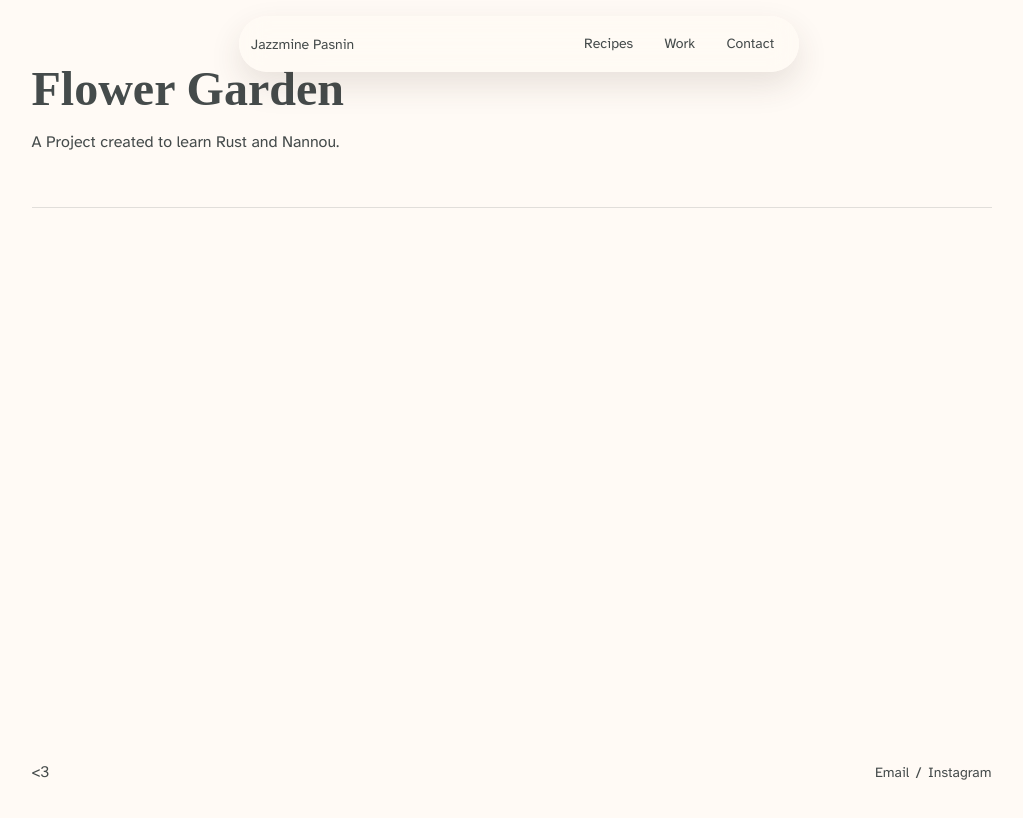
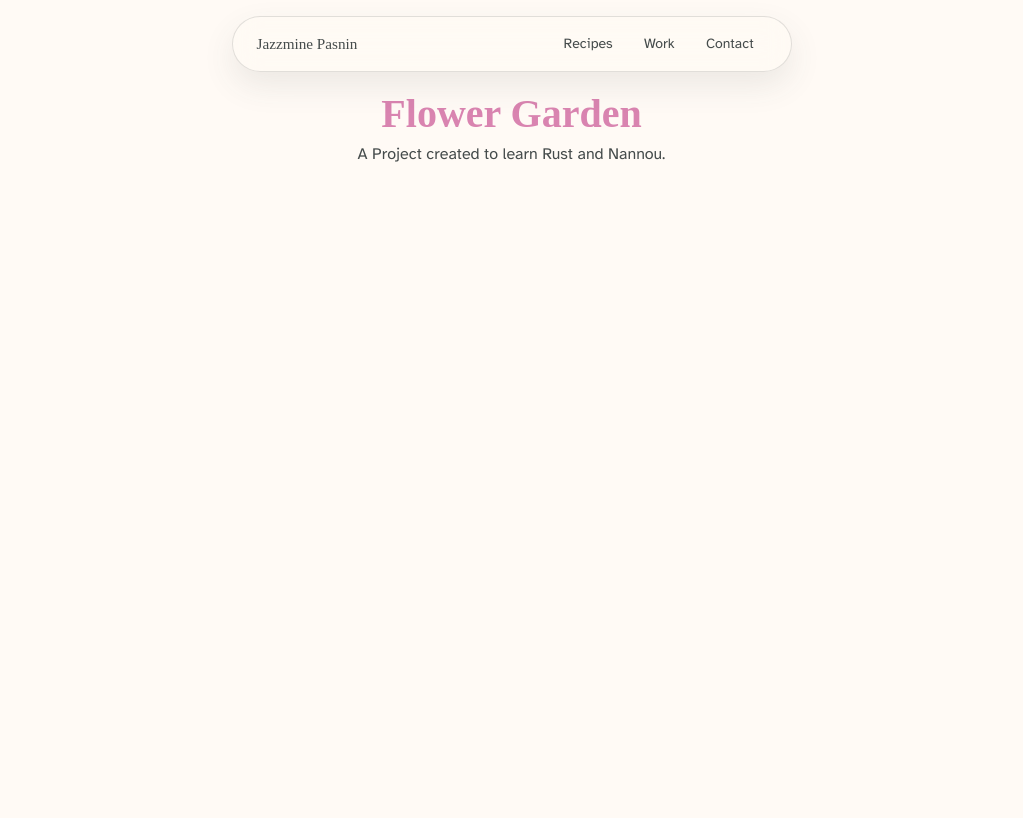
Before and after one commit to Jazzmoin/portfolio, a SvelteKit app: page /work/flower-garden in a window 1280 px wide. Shown: the top 818 px of the page, without its empty margins (121-1144 px from the left). Built offline with nearby package versions, Linux system fonts and the light colour scheme; no server answers; a web font is replaced by a local one.

Commit message:
removed footer and resized canvas

```diff
--- a/src/routes/+layout.svelte
+++ b/src/routes/+layout.svelte
@@ -1,4 +1,5 @@
 <script lang="ts">
+    import { page } from "$app/state";
     import "./layout.css";
 
     const pages = [
@@ -14,12 +15,13 @@
     ];
 
     let { children } = $props();
+    let showFooter = $derived(page.url.pathname !== "/work/flower-garden");
 </script>
 
 <div class="app">
     <header>
         <div class="header-inner">
-            <a href="/">Jazzmine Pasnin</a>
+            <a class="brand-link" href="/">Jazzmine Pasnin</a>
 
             <nav>
                 <p class="nav-links">
@@ -33,6 +35,7 @@
 
     <main>{@render children()}</main>
 
+    {#if showFooter}
         <footer class="footer">
             <div class="footer-inner">
                 <p class="footer-message">&lt;3</p>
@@ -44,18 +47,18 @@
                 </div>
             </div>
         </footer>
+    {/if}
 </div>
 
 <style>
     header {
         font-family: var(--font-mono);
-        position: fixed;
+        position: sticky;
         top: 1rem;
-        left: 50%;
         z-index: 4;
         width: min(calc(100% - 1.5rem), 35rem);
         height: var(--header-height);
-        transform: translateX(-50%);
+        margin: 1rem auto 0;
     }
 
     .app {
@@ -74,14 +77,25 @@
         align-items: center;
         width: 100%;
         margin-inline: auto;
-        padding: 0.55rem 0.75rem;
+        padding: 0.5rem 1.5rem;
         box-sizing: border-box;
         height: 100%;
-        border: 1px solid var(--color-line);
+        border: 1px solid color-mix(in srgb, var(--color-text) 16%, transparent);
         border-radius: 999px;
-        background-color: rgba(255, 250, 245, 0.82);
-        box-shadow: 0 0.85rem 2rem rgba(66, 51, 45, 0.12);
+        background-color: color-mix(
+            in srgb,
+            var(--color-background) 82%,
+            transparent
+        );
+        box-shadow: 0 0.85rem 2rem
+            color-mix(in srgb, var(--color-text) 10%, transparent);
         backdrop-filter: blur(14px);
+    }
+
+    .brand-link {
+        font-family: var(--font-serif);
+        font-size: 0.95rem;
+        line-height: 1;
     }
 
     .nav-links {
@@ -100,7 +114,8 @@
     }
 
     .nav-link:hover {
-        background: rgba(245, 202, 195, 0.55);
+        background: color-mix(in srgb, var(--color-accent-1) 15%, transparent);
+        color: var(--color-accent-1);
         transform: translateY(-1px);
     }
 
@@ -110,7 +125,7 @@
 
     .footer {
         font-family: var(--font-mono);
-        background: var(--color-bg-1);
+        background: var(--color-background);
     }
 
     .footer-inner {
@@ -121,7 +136,8 @@
         margin-inline: auto;
         padding-block: 1rem;
         box-sizing: border-box;
-        border-top: 2px solid var(--color-line);
+        border-top: 2px solid
+            color-mix(in srgb, var(--color-text) 16%, transparent);
     }
 
     .footer-message {
--- a/src/routes/work/flower-garden/+page.svelte
+++ b/src/routes/work/flower-garden/+page.svelte
@@ -27,10 +27,10 @@
     });
 </script>
 
-<div class="project-page">
+<div class="project-page flower-garden-page">
     <div class="layout">
         <header id="overview" class="project-header">
-            <h1 class="project-title">Flower Garden</h1>
+            <h2 class="project-title">Flower Garden</h2>
             <p class="project-description">
                 A Project created to learn Rust and Nannou.
             </p>
@@ -47,12 +47,50 @@
 </div>
 
 <style>
+    :global(body:has(.flower-garden-page)) {
+        overflow: hidden;
+    }
+
+    .project-page {
+        min-height: 100svh;
+        padding-block: 1.25rem 0;
+    }
+
+    .layout {
+        gap: 1rem;
+    }
+
+    .project-header {
+        position: relative;
+        z-index: 2;
+        align-items: center;
+        gap: 0.35rem;
+        text-align: center;
+        pointer-events: none;
+    }
+
+    .project-description {
+        margin: 0;
+    }
+
+    .project-sections,
+    .project-section,
+    .section-body {
+        display: contents;
+    }
+
     :global(canvas) {
+        position: fixed;
+        top: calc(var(--header-height) + 7.5rem);
+        left: 50%;
+        z-index: 1;
         display: block;
-        margin: auto;
-        cursor: none;
-        max-width: 90%;
         width: auto !important;
         height: auto !important;
+        max-width: 90vw;
+        max-height: calc(100svh - var(--header-height) - 8.5rem);
+        margin: 0;
+        cursor: none;
+        transform: translateX(-50%);
     }
 </style>
```
Lines whose indentation alone changed are shown as unchanged.
